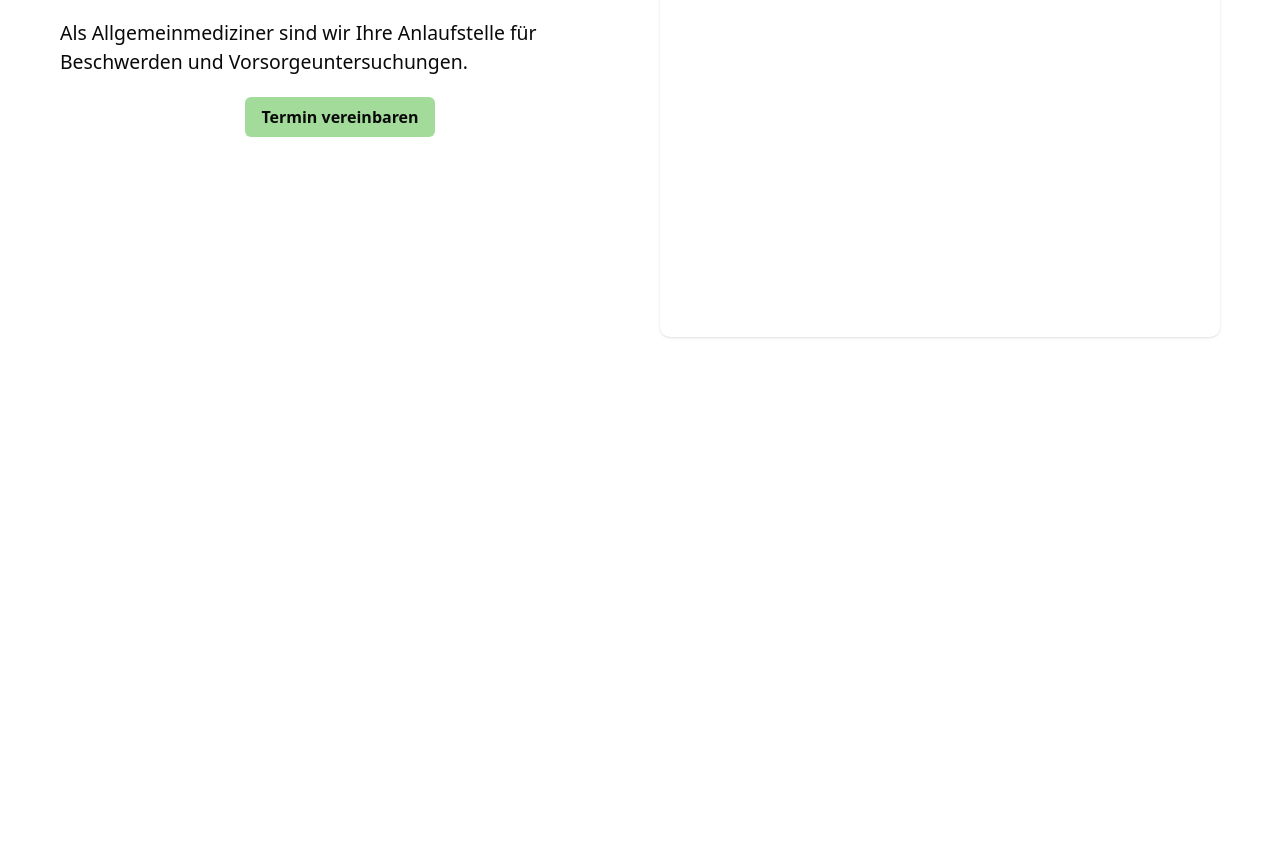
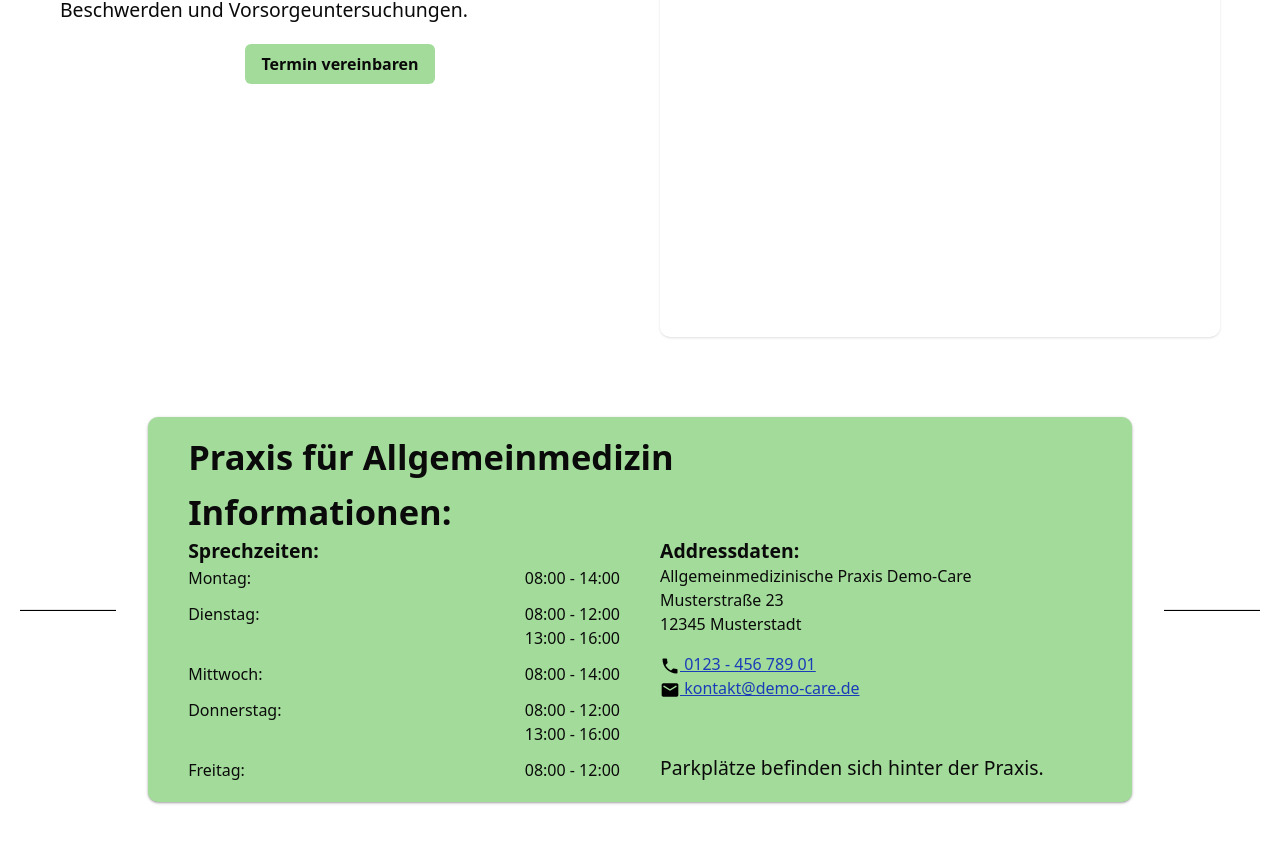
Before and after one commit to ben-me/demo_doctor, a SvelteKit app: page / in a window 1280 px wide. Shown: the part 523-1365 px from the top of the page. Before the commit the page ends 900 px from the top, so only its background shows below. Built offline with nearby package versions, Linux system fonts and the light colour scheme.

Commit message:
feat(component): Add information component and move components into seperate modules.

```diff
--- /dev/null
+++ b/src/lib/components/Hero.svelte
@@ -0,0 +1,22 @@
+<script>
+	import Section from '$lib/components/ui/Section.svelte';
+</script>
+
+<Section class="gap-5 py-2 md:grid-cols-2 md:gap-10 md:p-10">
+	<div class="flex flex-col items-center justify-center gap-5 text-center md:text-left">
+		<h2 class="font-bold">Ihre <br class="sm:hidden" /> Gesundheit liegt uns am Herzen</h2>
+		<p>
+			Als Allgemeinmediziner sind wir Ihre Anlaufstelle für Beschwerden und Vorsorgeuntersuchungen.
+		</p>
+		<a class="bg-primary justify-self-center rounded-sm px-4 py-2 font-bold" href="tel:+12345678901"
+			>Termin vereinbaren
+		</a>
+	</div>
+	<enhanced:img
+		class="h-[400px] rounded-lg object-cover object-[50%_30%] shadow sm:object-[30%_10%] lg:h-[750px]"
+		src="$assets/hero.png"
+		sizes="(max-width: 768px) 768w, (max-width: 1024px) 1024w, (max-width: 1600px) 1600w,
+		(max-width: 1920px) 1920w, 100vw"
+		alt=""
+	/>
+</Section>
--- /dev/null
+++ b/src/lib/components/Information.svelte
@@ -0,0 +1,92 @@
+<script lang="ts">
+	import Section from '$lib/components/ui/Section.svelte';
+</script>
+
+<Section class="flex items-center  py-10 sm:flex">
+	<hr class="hidden h-0.5 grow bg-black md:flex" />
+	<article
+		class="bg-primary shadow-sm/30 mx-auto max-w-[1200px] grow rounded-lg px-3 py-5 sm:px-10"
+	>
+		<h2 class="text-h3 my-[0_1rem] hyphens-auto font-bold sm:hyphens-none">
+			Praxis für Allgemeinmedizin
+		</h2>
+		<h3 class="my-[0_0.5rem] font-semibold">Informationen:</h3>
+		<div class="grid gap-10 sm:grid-cols-2">
+			<div class="grid gap-1">
+				<h4 class="text-normal font-bold">Sprechzeiten:</h4>
+				<table>
+					<caption class="sr-only">Die Sprechzeiten je Wochentag</caption>
+					<thead class="sr-only">
+						<tr class="font-semibold">
+							<th scope="col">Tag</th>
+							<th scope="col">Uhrzeit</th>
+						</tr>
+					</thead>
+					<tbody class="grid gap-3">
+						<tr>
+							<th scope="row" class="font-normal">Montag:</th>
+							<td>08:00 - 14:00</td>
+						</tr>
+						<tr>
+							<th scope="row" class="font-normal">Dienstag:</th>
+							<td>08:00 - 12:00 <br /> 13:00 - 16:00</td>
+						</tr>
+						<tr>
+							<th scope="row" class="font-normal">Mittwoch:</th>
+							<td>08:00 - 14:00</td>
+						</tr>
+						<tr>
+							<th scope="row" class="font-normal">Donnerstag:</th>
+							<td>08:00 - 12:00 <br /> 13:00 - 16:00</td>
+						</tr>
+						<tr>
+							<th scope="row" class="font-normal">Freitag:</th>
+							<td>08:00 - 12:00</td>
+						</tr>
+					</tbody>
+				</table>
+			</div>
+			<div class="flex flex-col">
+				<h4 class="text-normal mb-0.5 font-bold">Addressdaten:</h4>
+				<address class="my-[0_1.5rem] flex flex-col gap-4 not-italic sm:my-[0_auto]">
+					<div>
+						Allgemeinmedizinische Praxis Demo-Care <br />
+						Musterstraße 23 <br />
+						12345 Musterstadt <br />
+					</div>
+
+					<div>
+						<a href="tel:012345678901" class="text-blue-800 underline">
+							<svg xmlns="http://www.w3.org/2000/svg" class="inline w-5" viewBox="0 0 24 24">
+								<path
+									fill="black"
+									d="M6.62 10.79c1.44 2.83 3.76 5.14 6.59 6.59l2.2-2.2c.27-.27.67-.36 1.02-.24c1.12.37 2.33.57 3.57.57c.55 0 1 .45 1 1V20c0 .55-.45 1-1 1c-9.39 0-17-7.61-17-17c0-.55.45-1 1-1h3.5c.55 0 1 .45 1 1c0 1.25.2 2.45.57 3.57c.11.35.03.74-.25 1.02z"
+								/>
+							</svg>
+							0123 - 456 789 01
+						</a>
+						<br />
+						<a href="mailto:kontakt@demo-care.de" class="text-blue-800 underline">
+							<svg xmlns="http://www.w3.org/2000/svg" class="inline w-5" viewBox="0 0 24 24">
+								<path
+									fill="black"
+									d="M4 20q-.825 0-1.412-.587T2 18V6q0-.825.588-1.412T4 4h16q.825 0 1.413.588T22 6v12q0 .825-.587 1.413T20 20zm8-7.175q.125 0 .263-.038t.262-.112L19.6 8.25q.2-.125.3-.312t.1-.413q0-.5-.425-.75T18.7 6.8L12 11L5.3 6.8q-.45-.275-.875-.012T4 7.525q0 .25.1.438t.3.287l7.075 4.425q.125.075.263.113t.262.037"
+								/>
+							</svg>
+							kontakt@demo-care.de
+						</a>
+					</div>
+				</address>
+				<p>Parkplätze befinden sich hinter der Praxis.</p>
+			</div>
+		</div>
+	</article>
+	<hr class="hidden h-0.5 grow bg-black md:flex" />
+</Section>
+
+<style>
+	tr {
+		display: flex;
+		justify-content: space-between;
+	}
+</style>
--- a/src/routes/(home)/+page.svelte
+++ b/src/routes/(home)/+page.svelte
@@ -1,25 +1,10 @@
 <script lang="ts">
-	import Section from '$lib/components/ui/Section.svelte';
+	import Hero from '$lib/components/Hero.svelte';
+	import Information from '$lib/components/Information.svelte';
 </script>
 
 <div
 	class="bg-linear-to-t to-primary -z-1 absolute inset-0 h-[450px] from-white from-30% to-70%"
 ></div>
-<Section class="gap-5 py-2 md:grid-cols-2 md:gap-10 md:p-10">
-	<div class="flex flex-col items-center justify-center gap-5 text-center md:text-left">
-		<h1 class="font-bold">Ihre <br class="sm:hidden" /> Gesundheit liegt uns am Herzen</h1>
-		<p>
-			Als Allgemeinmediziner sind wir Ihre Anlaufstelle für Beschwerden und Vorsorgeuntersuchungen.
-		</p>
-		<a class="bg-primary justify-self-center rounded-sm px-4 py-2 font-bold" href="tel:+12345678901"
-			>Termin vereinbaren
-		</a>
-	</div>
-	<enhanced:img
-		class="h-[400px] rounded-lg object-cover object-[50%_30%] shadow sm:object-[30%_10%] lg:h-[750px]"
-		src="$assets/hero.png"
-		sizes="(max-width: 768px) 768w, (max-width: 1024px) 1024w, (max-width: 1600px) 1600w,
-		(max-width: 1920px) 1920w, 100vw"
-		alt=""
-	/>
-</Section>
+<Hero />
+<Information />
```
